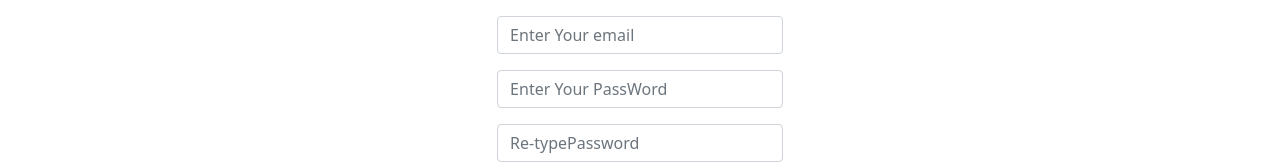
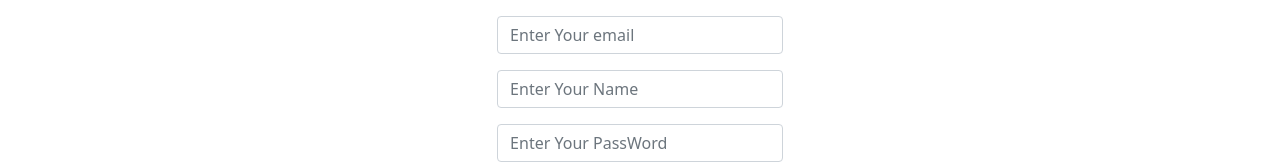
Before and after one commit to naimur202163/Timekeeper-React-js-Client-side, a React (Create React App) app: page /register in a window 1280 px wide. Shown: the part 290-454 px from the top of the page. Built offline with nearby package versions, Linux system fonts and the light colour scheme; no server answers.

Commit message:
buttonadd

```diff
--- a/src/componets/Login/Register/Register.js
+++ b/src/componets/Login/Register/Register.js
@@ -50,6 +50,13 @@ const Register = () => {
                         placeholder="Enter Your email"
                     />
                     <input style={{ width: "100%" }}
+                        className="form-control my-3"
+                        name="name"
+                        type="name"
+                        onBlur={handleOnBlur}
+                        placeholder="Enter Your Name"
+                    />
+                    <input style={{ width: "100%" }}
                         type="password"
                         className="form-control my-3"
                         type="password"
```
